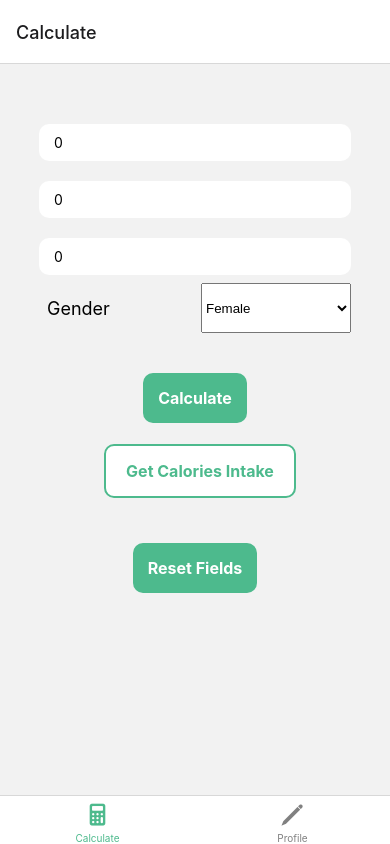
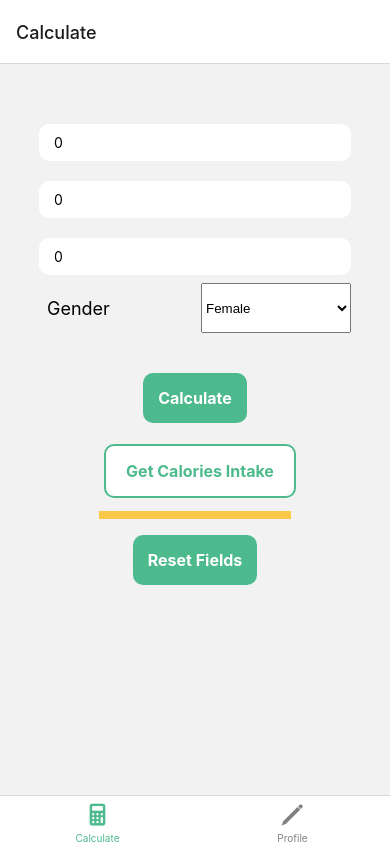
Before and after one commit to sagarsubedi/fitness-app, a React Native app: screen /Home in a window 390 px wide. Built offline with nearby package versions, Linux system fonts and the light colour scheme; no server answers.

Commit message:
add separator

```diff
--- a/screens/CalculateScreen.js
+++ b/screens/CalculateScreen.js
@@ -115,7 +115,9 @@ const CalculateScreen = () => {
         </TouchableOpacity>
       </View>
 
-      <View className='mt-10'>
+            <View className='border-primary border-b-8 mt-2 w-48' />
+
+      <View className='mt-4'>
         <TouchableOpacity
           style={styles.button}
           onPress={() => clearInputs()}
```
